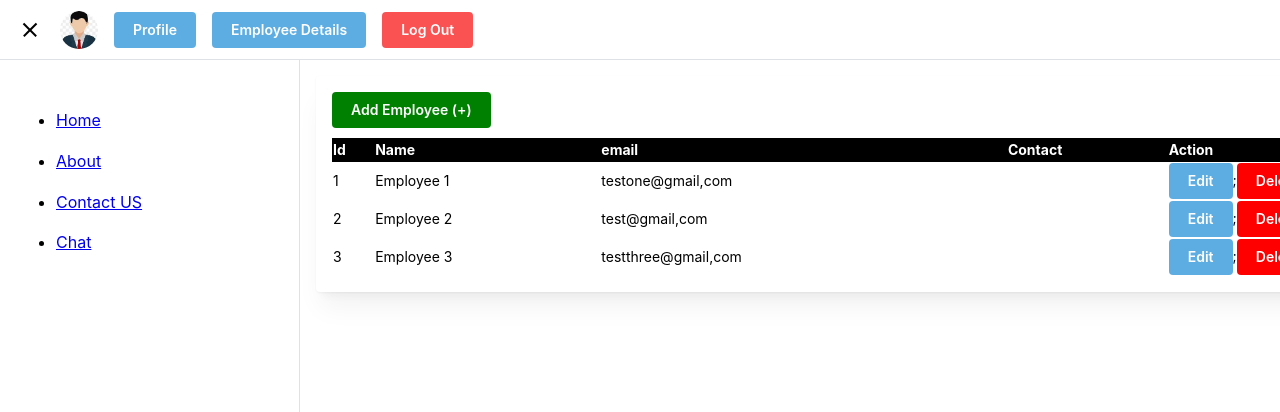
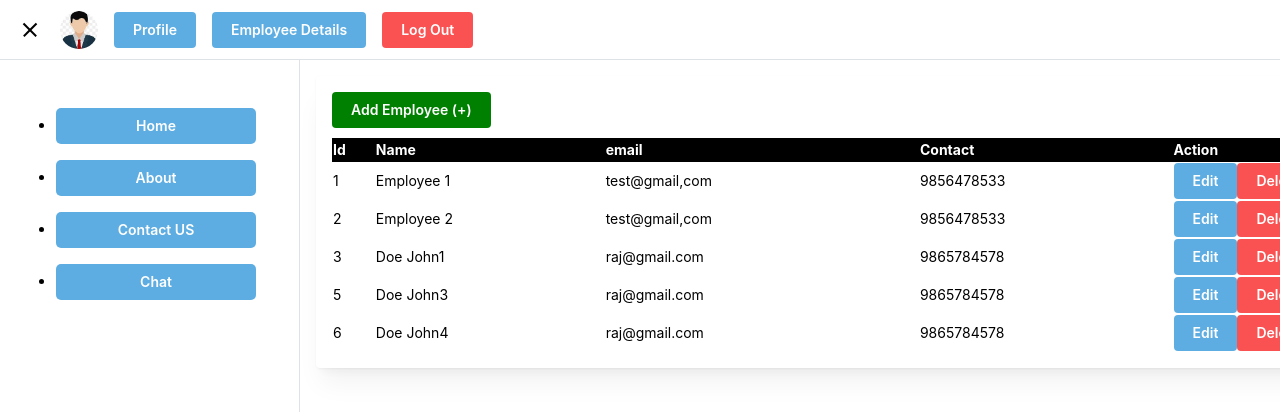
Before and after one commit to rajkumarrathod404/HptCare-Project, a React (Vite) app: page / in a window 1280 px wide. Shown: the top 412 px of the page. Built offline with nearby package versions, Linux system fonts and the light colour scheme; data requests are answered from the project's data file.

Commit message:
delete API integration

```diff
--- a/db.json
+++ b/db.json
@@ -3,8 +3,8 @@
     {
       "id": 1,
       "name": "Employee 1",
-      "email": "testone@gmail,com",
-      "contact": "9856457854"
+      "email": "test@gmail,com",
+      "contact": "9856478533"
     },
     {
       "id": 2,
@@ -13,10 +13,22 @@
       "contact": "9856478533"
     },
     {
-      "id": 3,
-      "name": "Employee 3",
-      "email": "testthree@gmail,com",
-      "contact": "9856457855"
+      "name": "Doe John1",
+      "email": "raj@gmail.com",
+      "contact": "9865784578",
+      "id": 3
+    },
+    {
+      "name": "Doe John3",
+      "email": "raj@gmail.com",
+      "contact": "9865784578",
+      "id": 5
+    },
+    {
+      "name": "Doe John4",
+      "email": "raj@gmail.com",
+      "contact": "9865784578",
+      "id": 6
     }
   ]
 }
--- a/src/CollapseDesktop.tsx
+++ b/src/CollapseDesktop.tsx
@@ -13,17 +13,17 @@ import SignUP from "./ScreenCover/Login/Signup/SignUp";
 import { CoverComponent } from "./ScreenCover/CoverComponent";
 // import { MantineLogo } from '@mantine/ds';
 interface empType {
-  id: number;
+  id: contactber;
   name: string;
   email: string;
-  num: number;
+  contact: contactber;
 }
 
 export function CollapseDesktop() {
   const [empList, setEmpList] = useState<empType[]>([]);
 
   useEffect(() => {
-    fetch("http://localhost:5174/emp")
+    fetch("http://localhost:8000/emp")
       .then((res) => {
         return res.json();
       })
@@ -45,7 +45,7 @@ export function CollapseDesktop() {
 
           <Route path="/" element={<Nav />}>
             <Route path="/" element={<MainData emplist={empList} />}></Route>
-            <Route path="/Add/emp" element={<AddEditEmployee />}></Route>
+            <Route path="/emp/create" element={<AddEditEmployee />}></Route>
             <Route path="/about" element={<About />}></Route>
             <Route path="/contactus" element={<ContactUs />}></Route>
             <Route path="/chat" element={<Chat />}></Route>
--- a/src/MainScreen/Add-Edit-Employee.tsx
+++ b/src/MainScreen/Add-Edit-Employee.tsx
@@ -6,37 +6,39 @@ interface formInputValueType {
   email: string;
   contact: string;
 }
-interface propType {
-  SOURCE: string;
-}
+// interface propType {
+//   SOURCE: string;
+// }
 
 export default function AddEditEmployee() {
   //   const [submittedValues, setSubmittedValues] = useState("");
   const form = useForm({
-    // (initialValues: {
-    //   name: "Doe John",
-    //   email: "raj@gmail.com",
-    //   contact: "9865784578",
-    // },):
     initialValues: {
-      name: "",
-      email: "",
-      contact: "",
+      name: "Doe John",
+      email: "raj@gmail.com",
+      contact: "9865784578",
     },
+    // ):
+    // initialValues: {
+    //   name: "",
+    //   email: "",
+    //   contact: "",
+    // },
   });
   const onsubmit = (value: formInputValueType) => {
     // value.preventDefault(),
     console.log("data", value);
     const { name, email, contact } = { ...value };
     const empdata = { name, email, contact };
-    fetch("http://localhost:5174/emp", {
+    fetch("http://localhost:8000/emp", {
       method: "POST",
-      headers: { "content-type": "aplication/json" },
-      body: JSON.stringify({ empdata }),
+      headers: { "content-type": "application/json" },
+      body: JSON.stringify(empdata),
     })
       .then((res) => {
         console.log("", empdata);
         return res.json();
+        console.log("res", res);
       })
       .then((resp) => {
         console.log("res", resp);
@@ -45,10 +47,16 @@ export default function AddEditEmployee() {
     // setSubmittedValues(value);
   };
 
-
   return (
     <Box maw={340} mx="auto" style={{ marginTop: "10%" }}>
       <form onSubmit={form.onSubmit((value) => onsubmit(value))}>
+        {/* <TextInput
+            type="contactber"
+            label="id"
+            placeholder="enter id"
+            mt="md"
+            {...form.getInputProps("id")}
+          /> */}
         <TextInput
           type="text"
           label="Name"
@@ -66,7 +74,7 @@ export default function AddEditEmployee() {
         <TextInput
           type="text"
           label="contact"
-            placeholder="enter contact number"
+          placeholder="enter contact contactber"
           mt="md"
           {...form.getInputProps("contact")}
         />
@@ -78,5 +86,5 @@ export default function AddEditEmployee() {
       {/* {submittedValues && <Code block>{submittedValues}</Code>} */}
     </Box>
   );
-  };
+}
 // }
--- a/src/MainScreen/MainData.tsx
+++ b/src/MainScreen/MainData.tsx
@@ -4,33 +4,29 @@ interface empType {
   id: number;
   name: string;
   email: string;
-  num: number;
+  contact: string;
 }
 // const handleAdd = () => {};
 const handleDeleteEdit = (id: number, source: string) => {
-  // if (window.confirm("do you want to delete ")) {
-  // source === "REMOVE"
-    // ?
-    // fetch("http://localhost:5174/emp" + id, {
-    //     method: "DELETE",
-    //   })
-    //     .then(() => console.log("removed"))
-    //     .catch((err) => console.log(err.message))
-    // :
-     fetch("http://localhost:5174/emp" + id, {
-        method: "DELETE",
-      })
-        .then(() => console.log("removed"))
-        .catch((err) => console.log(err.message));
-
-  // }
+  if (window.confirm("do you want to delete ")) {
+    source === "REMOVE"
+      ? fetch(`http://localhost:8000/emp/${id}`, {
+          method: "DELETE",
+        })
+          .then(() => console.log("removed"))
+          .catch((err) => console.log(err.message))
+      : fetch(`http://localhost:8000/emp/${id}`, {
+          method: "DELETE",
+        })
+          .then(() => console.log("removed"))
+          .catch((err) => console.log(err.message));
+  }
 };
-
 const MainData = ({ emplist }: { emplist: empType[] }) => {
   return (
     <>
       <Paper shadow="md" p="md" style={{ width: "1300px", position: "fixed" }}>
-        <Link to={"/Add/emp"}>
+        <Link to={"/emp/create"}>
           <Button style={{ backgroundColor: "green", marginBottom: "10px" }}>
             Add Employee (+)
           </Button>
@@ -57,9 +53,9 @@ const MainData = ({ emplist }: { emplist: empType[] }) => {
                   <td>{emp.id}</td>
                   <td>{emp.name}</td>
                   <td>{emp.email}</td>
-                  <td>{emp.num}</td>
+                  <td>{emp.contact}</td>
                   <td>
-                    <Link to={"/Add/emp"}>
+                    <Link to={"/emp/create"}>
                       <Button
                         style={{ backgroundColor: "#5DADE2" }}
                         onClick={() => {
@@ -68,9 +64,8 @@ const MainData = ({ emplist }: { emplist: empType[] }) => {
                         Edit
                       </Button>
                     </Link>
-                    ;
                     <Button
-                      style={{ backgroundColor: "red" }}
+                      // style={{ backgroundColor: "red" }}
                       onClick={() => {
                         handleDeleteEdit(emp.id, "REMOVE");
                       }}>
--- a/src/Nav/NavBar.tsx
+++ b/src/Nav/NavBar.tsx
@@ -36,9 +36,17 @@ export default function NavBar() {
             size="sm"
           />
           <Avatar src={avtarImg} radius="xl" alt="it's me" />
-          <Link to={"/profile"}><Button style={{backgroundColor:"#5DADE2"}}>Profile</Button></Link>
-          <Link to={"/"}><Button style={{backgroundColor:"#5DADE2"}}>Employee Details</Button></Link>
-          <Link to={"/cover"}><Button>Log Out </Button></Link>
+          <Link to={"/profile"}>
+            <Button style={{ backgroundColor: "#5DADE2" }}>Profile</Button>
+          </Link>
+          <Link to={"/"}>
+            <Button style={{ backgroundColor: "#5DADE2" }}>
+              Employee Details
+            </Button>
+          </Link>
+          <Link to={"/cover"}>
+            <Button>Log Out </Button>
+          </Link>
         </Group>
       </AppShell.Header>
       <AppShell.Navbar p="md">
@@ -48,11 +56,15 @@ export default function NavBar() {
             { path: "/about", text: "About" },
             { path: "/contactus", text: "Contact US" },
             { path: "/chat", text: "Chat" },
-          ].map((item: sideBarType, index: number) => {
+          ].map((item: sideBarType, index) => {
             return (
               <ul>
                 <li key={index}>
-                  <Link to={item.path}>{item.text}</Link>
+                  <Link to={item.path}>
+                    <Button style={{ backgroundColor: "#5DADE2", borderRadius:"5px", width:"25vh" }}>
+                      {item.text}
+                    </Button>
+                  </Link>
                 </li>
               </ul>
             );
--- a/src/ScreenCover/Login/Signup/LogInPage.tsx
+++ b/src/ScreenCover/Login/Signup/LogInPage.tsx
@@ -22,7 +22,7 @@ export default function LogInPage() {
 
     // transformValues: (values) => ({
     //   fullName: `${values.firstName} ${values.lastName}`,
-    //   age: Number(values.age) || 0,
+    //   age: contactber(values.age) || 0,
     // }),
   });
   const onsubmit = (value: valueType) => {
--- a/src/ScreenCover/Login/Signup/SignUp.tsx
+++ b/src/ScreenCover/Login/Signup/SignUp.tsx
@@ -22,7 +22,7 @@ export default function SignUP() {
 
     // transformValues: (values) => ({
     //   fullName: `${values.firstName} ${values.lastName}`,
-    //   age: Number(values.age) || 0,
+    //   age: contactber(values.age) || 0,
     // }),
   });
   const onsubmit = (value: valueType) => {
```
Also changed, not shown: 1 other file (tests, documents, lock files or other folders). Lines whose indentation alone changed are shown as unchanged.
